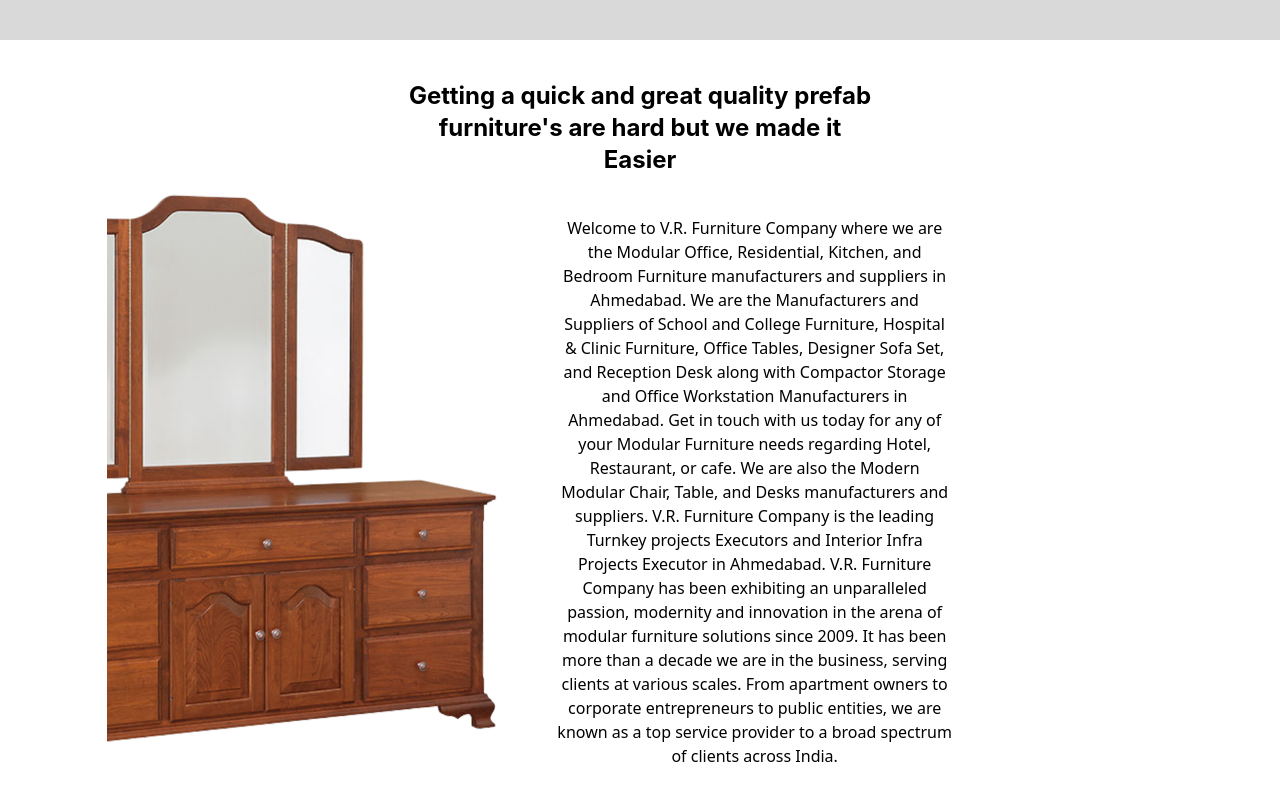
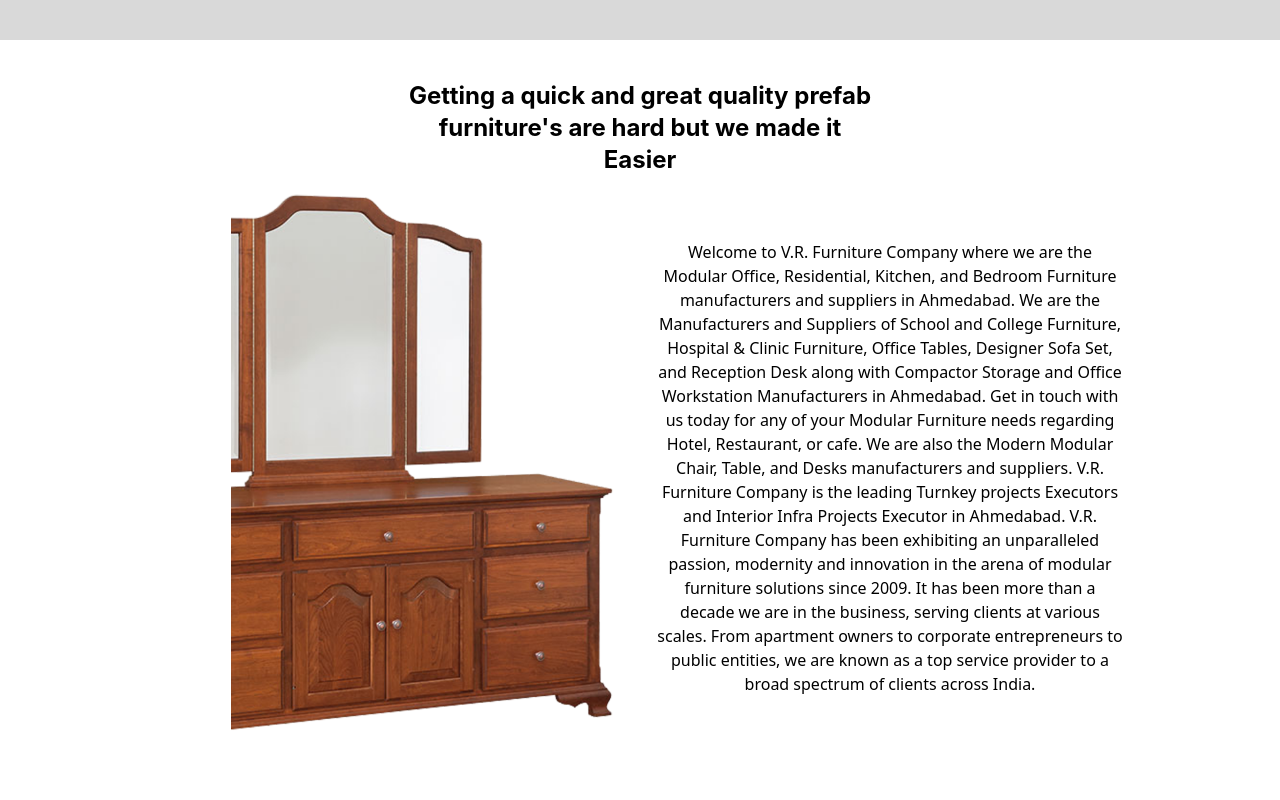
Before and after one commit to pavinane/enclave, a React (Create React App) app: page / in a window 1280 px wide. Shown: the part 680-1480 px from the top of the page. Built offline with nearby package versions, Linux system fonts and the light colour scheme.

Commit message:
alignment in mirror section

```diff
--- a/src/component/Home/Home.jsx
+++ b/src/component/Home/Home.jsx
@@ -61,12 +61,12 @@
             Getting a quick and great quality prefab <br /> furniture's are hard
             but we made it <br /> Easier
           </h1>
-          <div className="flex justify-center col items-center">
-            <div className="img_crd basis-1/3">
-              <img src={mirror} alt="img1" className="w-fit h-[600px]" />
+          <div className="grid grid-cols-2 gap-8 justify-items-end">
+            <div className="img_crd ">
+              <img src={mirror} alt="img1" className="w-fit h-2/3" />
             </div>
-            <div className="img_para basis-1/2 p-6 justify-self-center">
-              <p className="text-center text-[1rem] w-2/3">
+            <div className="img_para  justify-self-center ">
+              <p className="text-center py-12  text-base w-3/4 ">
                 Welcome to V.R. Furniture Company where we are the Modular
                 Office, Residential, Kitchen, and Bedroom Furniture
                 manufacturers and suppliers in Ahmedabad. We are the
```
